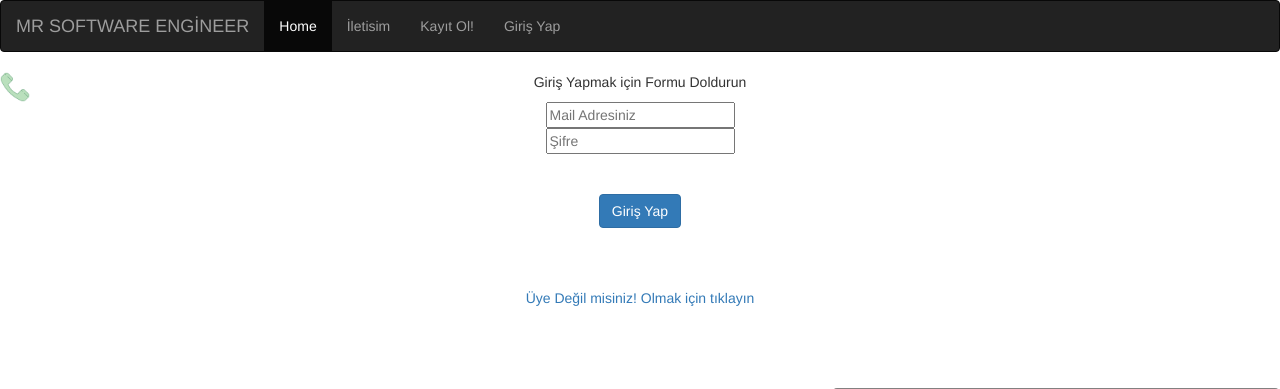
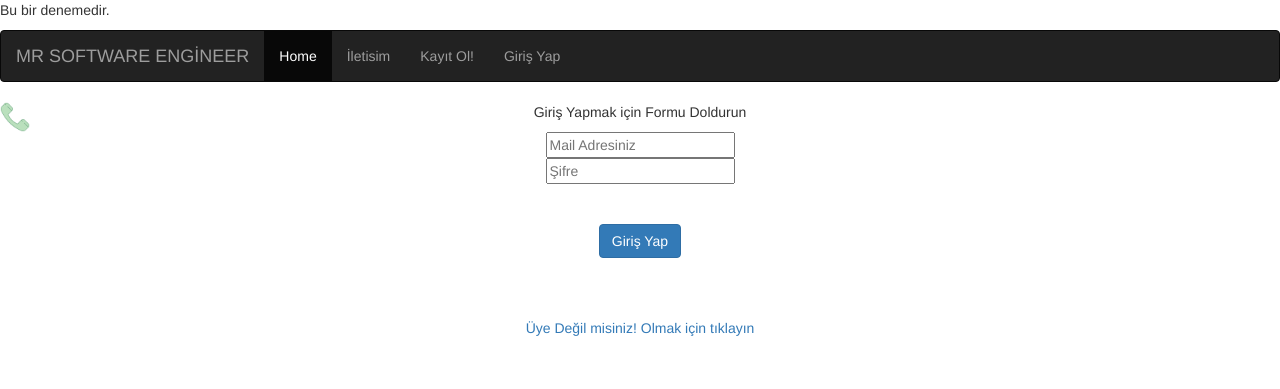
Before and after one commit to MehmetEminAk/INSTAGRAM-CLONE, a PHP site: page /login.php?giris=1 in a window 1280 px wide. Shown: the top 389 px of the page. Run offline with PHP 8.4, Linux system fonts and the light colour scheme.

Commit message:
Giriş Sayfasına bir eklenti yapıldı

```diff
--- a/login.php
+++ b/login.php
@@ -12,6 +12,7 @@
     <title>Login</title>
 </head>
 <body>
+    <p>Bu bir denemedir.</p>
     <?php
 
     if($_GET["giris"] && isset($_POST["loginmail"])==1 && isset($_POST["loginsifre"])==1){
```
